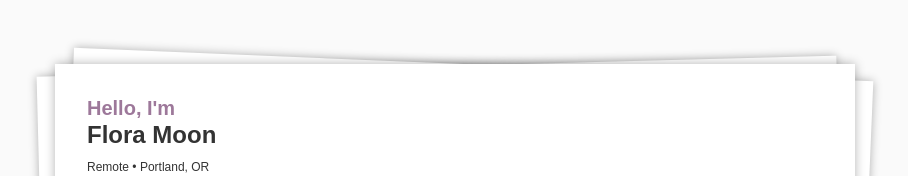
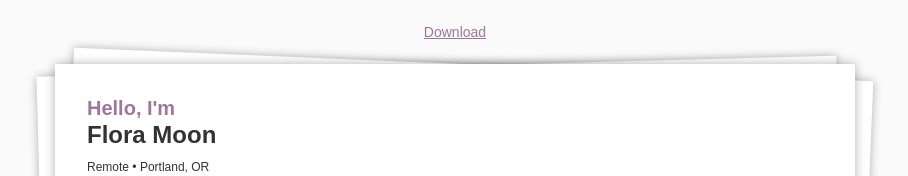
Before and after one commit to florabtw/resume, a React (Vite) app: page / in a window 1280 px wide. Shown: the top 176 px of the page, without its empty margins (185-1093 px from the left). Built offline with nearby package versions, Linux system fonts and the light colour scheme.

Commit message:
add download button

```diff
--- a/src/Resumes/Generic.tsx
+++ b/src/Resumes/Generic.tsx
@@ -4,10 +4,34 @@ import Extras, { Extra } from "sections/Extras/Extras";
 import Header from "sections/Header/Header";
 import Projects from "sections/Projects/Projects";
 import { Page } from "components/Library";
+import styled from "styled-components";
+
+const Download = styled.a`
+  position: absolute;
+  right: 2rem;
+  top: 2rem;
+
+  @media print {
+    display: none;
+  }
+
+  @media screen and (min-width: 960px) {
+    left: 400px;
+    right: auto;
+    top: -2.5rem;
+    transform: translateX(-50%);
+  }
+`;
 
 export default function Generic() {
   return (
     <Page>
+      <Download
+        download="FloraMoon-SWE-Resume.pdf"
+        href="/FloraMoon-SWE-Resume.pdf"
+      >
+        Download
+      </Download>
       <Header />
       <Experience>
         <Role
```
Also changed, not shown: 1 other file (tests, documents, lock files or other folders).
